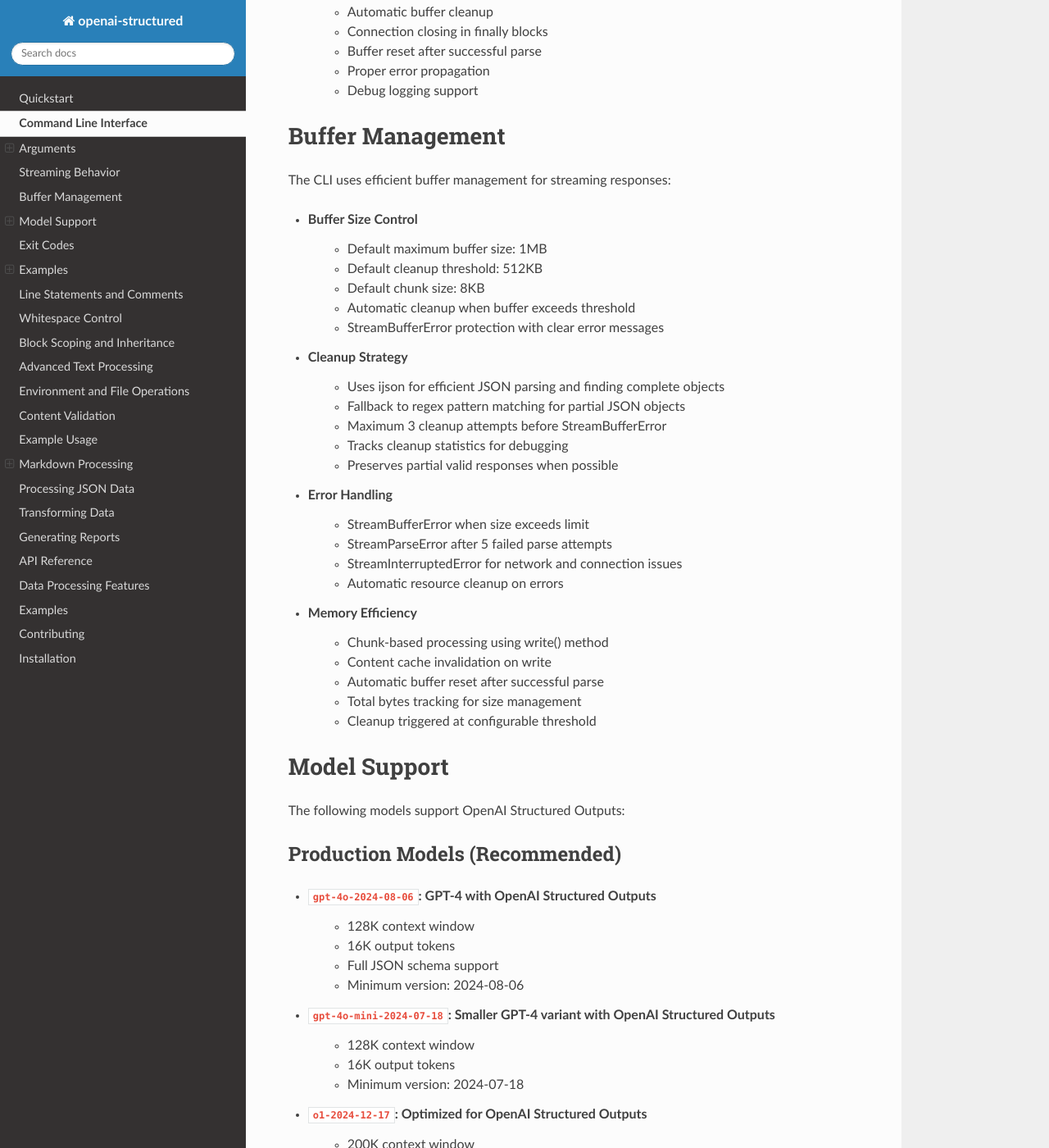
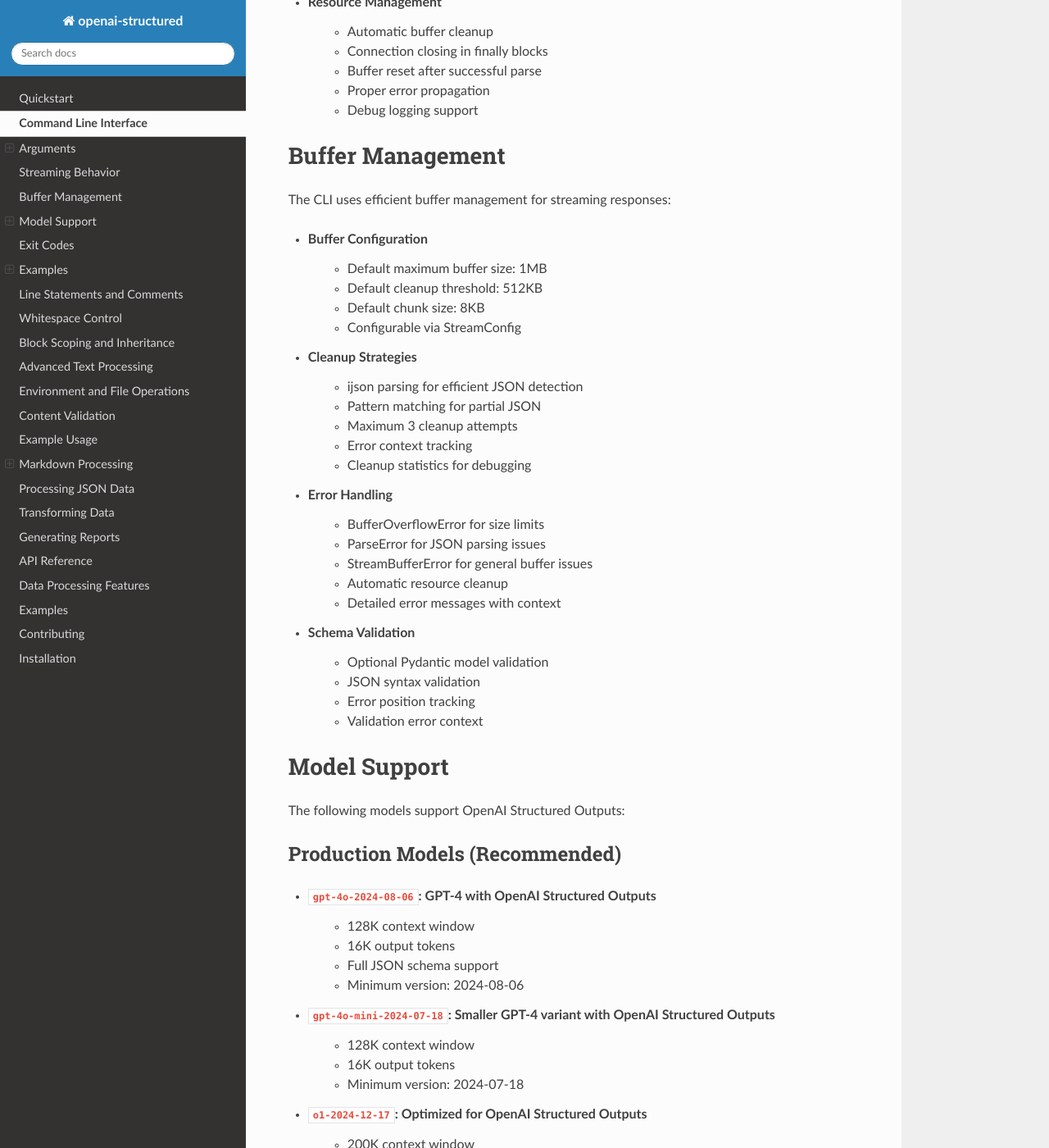
Before and after one commit to yaniv-golan/openai-structured, a Sphinx documentation site: the page built from docs/source/cli.rst, in a window 1280 px wide and 1400 px high, scrolled down 2496 px. Shown: the whole window at 82% size. Built offline with Sphinx 7.4.7 and the Read the Docs theme 3.1.0, drawn with Linux system fonts in a browser that asks for light colours; some of the changed text lies outside the part shown.

Commit message:
Update Documentation for January 2024 Release
- Clarify --validate-schema behavior for both schema and response validation
- Update API documentation with current versions and model defaults
- Enhance error handling and validation documentation
- Add detailed exit codes and error context information

This commit ensures documentation accurately reflects the current
implementation, particularly around schema validation and model support.

```diff
--- a/docs/source/cli.rst
+++ b/docs/source/cli.rst
@@ -21,7 +21,7 @@
 * ``--model TEXT``: Model to use (default: gpt-4o-2024-08-06).
 * ``--temperature FLOAT``: Temperature for sampling (default: 0.0).
 * ``--max-tokens INTEGER``: Maximum tokens to generate (defaults to model-specific limit).
-* ``--validate-schema``: Validate response against schema.
+* ``--validate-schema``: Validate the JSON schema file and the response.
 * ``--verbose``: Enable verbose logging.
 
 Optional Arguments
@@ -89,10 +89,12 @@
     - Error context and stack traces
 
 * ``--validate-schema``
-    Validate both schema and response:
+    Validate both the JSON schema file and response:
     - Schema validation: Checks JSON Schema Draft 7 compliance
     - Response validation: Ensures response matches schema
     - Type validation: Verifies data types and constraints
+    - Raises validation error if schema or response is invalid
+    - Exits with code 1 on validation failure
 
 Streaming Behavior
 ----------------
@@ -126,32 +128,31 @@
 
 The CLI uses efficient buffer management for streaming responses:
 
-* Buffer Size Control
+* Buffer Configuration
     - Default maximum buffer size: 1MB
     - Default cleanup threshold: 512KB
     - Default chunk size: 8KB
-    - Automatic cleanup when buffer exceeds threshold
-    - StreamBufferError protection with clear error messages
+    - Configurable via StreamConfig
 
-* Cleanup Strategy
-    - Uses ijson for efficient JSON parsing and finding complete objects
-    - Fallback to regex pattern matching for partial JSON objects
-    - Maximum 3 cleanup attempts before StreamBufferError
-    - Tracks cleanup statistics for debugging
-    - Preserves partial valid responses when possible
+* Cleanup Strategies
+    - ijson parsing for efficient JSON detection
+    - Pattern matching for partial JSON
+    - Maximum 3 cleanup attempts
+    - Error context tracking
+    - Cleanup statistics for debugging
 
 * Error Handling
-    - StreamBufferError when size exceeds limit
-    - StreamParseError after 5 failed parse attempts
-    - StreamInterruptedError for network and connection issues
-    - Automatic resource cleanup on errors
+    - BufferOverflowError for size limits
+    - ParseError for JSON parsing issues
+    - StreamBufferError for general buffer issues
+    - Automatic resource cleanup
+    - Detailed error messages with context
 
-* Memory Efficiency
-    - Chunk-based processing using write() method
-    - Content cache invalidation on write
-    - Automatic buffer reset after successful parse
-    - Total bytes tracking for size management
-    - Cleanup triggered at configurable threshold
+* Schema Validation
+    - Optional Pydantic model validation
+    - JSON syntax validation
+    - Error position tracking
+    - Validation error context
 
 Model Support
 ------------
```
Also changed, not shown: docs/source/api.rst (+36 -76 lines).
